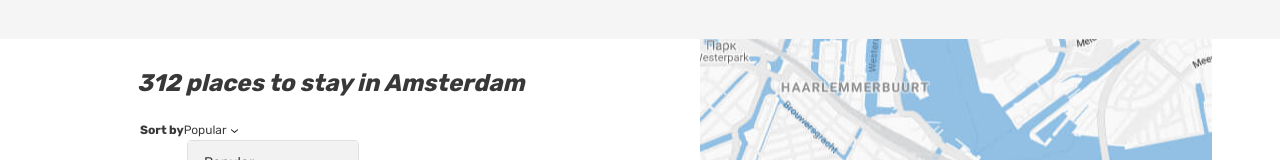
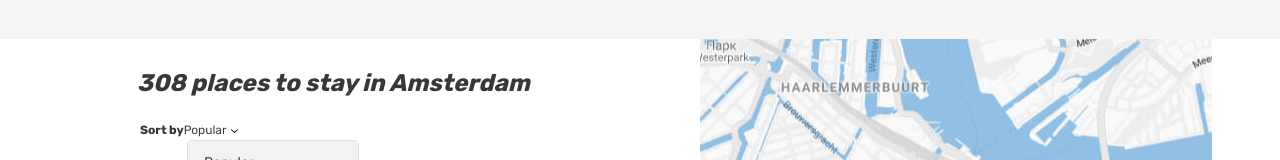
Before and after one commit to ivnikonHA/624885-six-cities-15, a React (Vite) app: page / in a window 1280 px wide. Shown: the part 146-306 px from the top of the page. Built offline with nearby package versions, Linux system fonts and the light colour scheme.

Commit message:
Добавляет props на главную страницу для количества предложений

```diff
--- a/src/components/app/app.tsx
+++ b/src/components/app/app.tsx
@@ -1,7 +1,11 @@
 import MainPage from '../../pages/main/main-page';
 
-export default function App() : JSX.Element {
+type AppProps = {
+  placesCount: number;
+}
+
+export default function App({placesCount}:AppProps) : JSX.Element {
   return (
-    <MainPage></MainPage>
+    <MainPage placesCount={placesCount}></MainPage>
   );
 }
--- a/src/index.tsx
+++ b/src/index.tsx
@@ -1,6 +1,9 @@
 import React from 'react';
 import ReactDOM from 'react-dom/client';
 import App from './components/app/app';
+import { getRandomNumber } from './utils';
+
+const placesCount = getRandomNumber(1,999);
 
 const root = ReactDOM.createRoot(
   document.getElementById('root') as HTMLElement
@@ -8,6 +11,6 @@ const root = ReactDOM.createRoot(
 
 root.render(
   <React.StrictMode>
-    <App></App>
+    <App placesCount={placesCount}></App>
   </React.StrictMode>
 );
--- a/src/pages/main/main-page.tsx
+++ b/src/pages/main/main-page.tsx
@@ -1,6 +1,10 @@
 import Card from '../../components/card/card';
 
-export default function MainPage() : JSX.Element {
+type MainPageProps = {
+  placesCount: number;
+}
+
+export default function MainPage({placesCount}:MainPageProps) : JSX.Element {
   return (
     <div className="page page--gray page--main">
       <header className="header">
@@ -74,7 +78,7 @@ export default function MainPage() : JSX.Element {
           <div className="cities__places-container container">
             <section className="cities__places places">
               <h2 className="visually-hidden">Places</h2>
-              <b className="places__found">312 places to stay in Amsterdam</b>
+              <b className="places__found">{placesCount} places to stay in Amsterdam</b>
               <form className="places__sorting" action="#" method="get">
                 <span className="places__sorting-caption">Sort by</span>
                 <span className="places__sorting-type" tabIndex={0}>
--- /dev/null
+++ b/src/utils.ts
@@ -0,0 +1,7 @@
+function getRandomNumber(from:number, to:number) : number {
+  const lower = Math.ceil(Math.min(Math.abs(from), Math.abs(to)));
+  const upper = Math.floor(Math.max(Math.abs(to), Math.abs(from)));
+  return Math.round(Math.random() * (upper - lower) + lower);
+}
+
+export {getRandomNumber};
```
